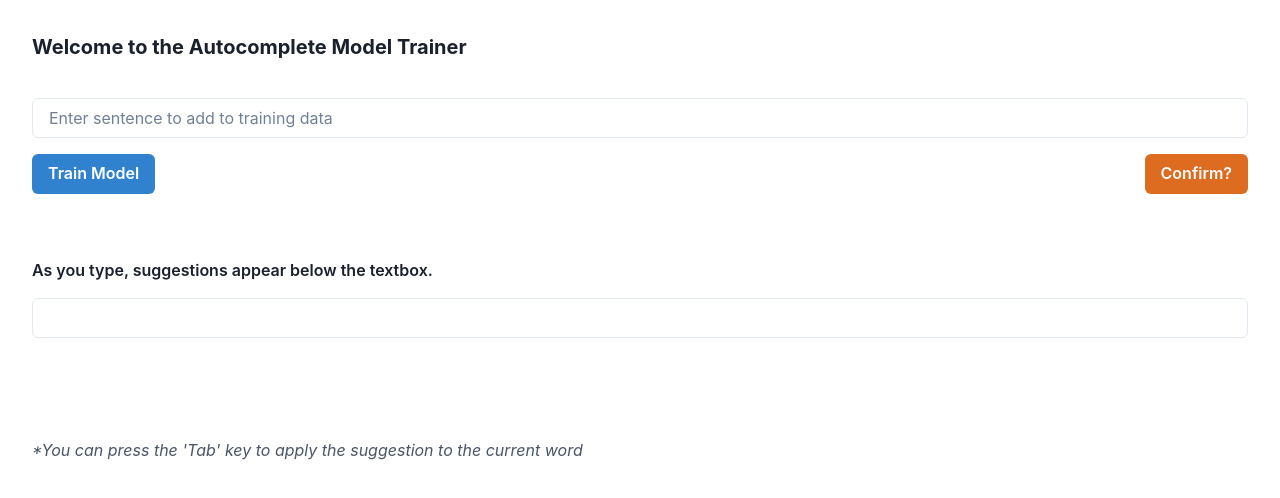
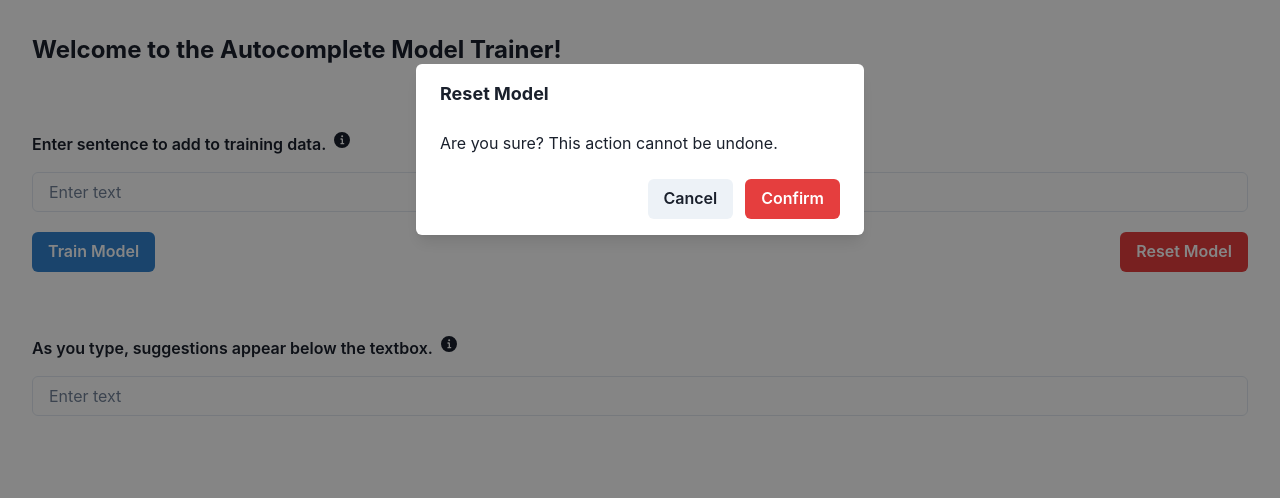
Before and after one commit to SilverMarcs/fast-autocomplete, a React (Create React App) app in the folder client/: page / in a window 1280 px wide. Both pictures are taken after a click on the button "Reset Model". Shown: the top 498 px of the page. Built offline with nearby package versions, Linux system fonts and the light colour scheme; no server answers.

Commit message:
infobutton popup and alert dialog for resetting

```diff
--- a/client/package.json
+++ b/client/package.json
@@ -3,6 +3,7 @@
   "version": "0.1.0",
   "private": true,
   "dependencies": {
+    "@chakra-ui/icons": "^2.0.19",
     "@chakra-ui/react": "^2.7.1",
     "@emotion/react": "^11.11.1",
     "@emotion/styled": "^11.11.0",
--- a/client/src/App.js
+++ b/client/src/App.js
@@ -9,11 +9,12 @@ import {
 } from "@chakra-ui/react";
 import axios from "axios";
 import React, { useState } from "react";
-import SuggestionInput from "./SuggestionInput";
+import InfoButton from "./components/InfoButton";
+import ResetAlertDialog from "./components/ResetAlertDialog";
+import SuggestionInput from "./components/SuggestionInput";
 
 function App() {
   const [trainingText, setTrainingText] = useState("");
-  const [isConfirming, setIsConfirming] = useState(false);
   const toast = useToast();
 
   const handleTrainingTextChange = (event) => {
@@ -31,7 +32,7 @@ function App() {
       toast({
         title: "Successfully added new word(s) to model.",
         status: "success",
-        duration: 2000,
+        duration: 1700,
         isClosable: true,
       });
     } catch (error) {
@@ -39,7 +40,7 @@ function App() {
     }
   };
 
-  // TODO: pass this func to SuggestionsInput component
+  // TODO: pass this func to SuggestionsInput component to reset autocomplete text
   const handleReset = async () => {
     try {
       const response = await axios.post(
@@ -49,10 +50,10 @@ function App() {
       toast({
         title: "Successfully reset autocomplete model.",
         status: "success",
-        duration: 2000,
+        duration: 1700,
         isClosable: true,
       });
-      setIsConfirming(false);
+      setTrainingText("");
     } catch (error) {
       console.error(error);
     }
@@ -61,40 +62,38 @@ function App() {
   return (
     <ChakraProvider>
       <Box p={8}>
-        <Text fontSize="xl" fontWeight="bold">
-          Welcome to the Autocomplete Model Trainer
+        <Text fontSize="2xl" fontWeight="bold">
+          Welcome to the Autocomplete Model Trainer!
         </Text>
+        <Flex align="left" mt={16}>
+          <Text fontWeight="semibold" mb={4} mr={2}>
+            Enter sentence to add to training data.
+          </Text>
+          <InfoButton infoText="Model is trained everytime Train Model button is pressed with word from the textbox." />
+        </Flex>
         <Input
-          mt={9}
-          placeholder="Enter sentence to add to training data"
+          placeholder="Enter text"
           value={trainingText}
           onChange={handleTrainingTextChange}
         />
 
-        <Flex mt={4} justifyContent="space-between">
+        <Flex mt={5} justifyContent="space-between">
           <Button colorScheme="blue" onClick={handleTraining}>
             Train Model
           </Button>
 
-          <Button
-            onClick={isConfirming ? handleReset : () => setIsConfirming(true)}
-            colorScheme={isConfirming ? "orange" : "red"}
-          >
-            {isConfirming ? "Confirm?" : "Reset Model"}
-          </Button>
+          <ResetAlertDialog onReset={handleReset} />
         </Flex>
       </Box>
+
       <Box p={8}>
-        <Text fontWeight="semibold" mb={4}>
-          As you type, suggestions appear below the textbox.
-        </Text>
-
+        <Flex align="left">
+          <Text fontWeight="semibold" mb={4} mr={2}>
+            As you type, suggestions appear below the textbox.
+          </Text>
+          <InfoButton infoText="You can press the 'Tab' key to apply the suggestion to the current word" />
+        </Flex>
         <SuggestionInput />
-
-        <Text mt={100} fontStyle={"italic"} color="gray.600">
-          *You can press the 'Tab' key to apply the suggestion to the current
-          word
-        </Text>
       </Box>
     </ChakraProvider>
   );
--- /dev/null
+++ b/client/src/components/InfoButton.jsx
@@ -0,0 +1,31 @@
+import { InfoIcon } from "@chakra-ui/icons";
+import {
+  Box,
+  Button,
+  Icon,
+  Popover,
+  PopoverBody,
+  PopoverContent,
+  PopoverHeader,
+  PopoverTrigger,
+  Text,
+} from "@chakra-ui/react";
+
+function InfoButton({ infoText }) {
+  return (
+    <Popover>
+      <PopoverTrigger cursor="pointer">
+        <Icon cursor="pointer" as={InfoIcon} />
+      </PopoverTrigger>
+      <PopoverContent>
+        <PopoverBody>
+          <Box mb={2}>
+            <Text>{infoText}</Text>
+          </Box>
+        </PopoverBody>
+      </PopoverContent>
+    </Popover>
+  );
+}
+
+export default InfoButton;
--- /dev/null
+++ b/client/src/components/ResetAlertDialog.jsx
@@ -0,0 +1,60 @@
+import {
+  AlertDialog,
+  AlertDialogBody,
+  AlertDialogContent,
+  AlertDialogFooter,
+  AlertDialogHeader,
+  AlertDialogOverlay,
+  Button,
+  useDisclosure,
+} from "@chakra-ui/react";
+import { useRef } from "react";
+
+function ResetAlertDialog({ onReset }) {
+  const { isOpen, onOpen, onClose } = useDisclosure();
+  const cancelRef = useRef();
+
+  return (
+    <>
+      <Button colorScheme="red" onClick={onOpen}>
+        Reset Model
+      </Button>
+
+      <AlertDialog
+        isOpen={isOpen}
+        leastDestructiveRef={cancelRef}
+        onClose={onClose}
+      >
+        <AlertDialogOverlay>
+          <AlertDialogContent>
+            <AlertDialogHeader fontSize="lg" fontWeight="bold">
+              Reset Model
+            </AlertDialogHeader>
+
+            <AlertDialogBody>
+              Are you sure? This action cannot be undone.
+            </AlertDialogBody>
+
+            <AlertDialogFooter>
+              <Button ref={cancelRef} onClick={onClose}>
+                Cancel
+              </Button>
+              <Button
+                colorScheme="red"
+                onClick={() => {
+                  onReset();
+                  onClose();
+                }}
+                ml={3}
+              >
+                Confirm
+              </Button>
+            </AlertDialogFooter>
+          </AlertDialogContent>
+        </AlertDialogOverlay>
+      </AlertDialog>
+    </>
+  );
+}
+
+export default ResetAlertDialog;
--- a/client/src/SuggestionInput.jsx
+++ b/client/src/components/SuggestionInput.jsx
@@ -60,8 +60,9 @@ function SuggestionInput() {
         value={text}
         onChange={handleInputChange}
         onKeyDown={handleKeyDown}
+        placeholder="Enter text"
       />
-      <Box mt={4} color="gray.600">
+      <Box mt={4} ml={2} color="gray.600">
         {autocompleteSuggestion}
       </Box>
     </Box>
```
Also changed, not shown: 1 other file (tests, documents, lock files or other folders).
